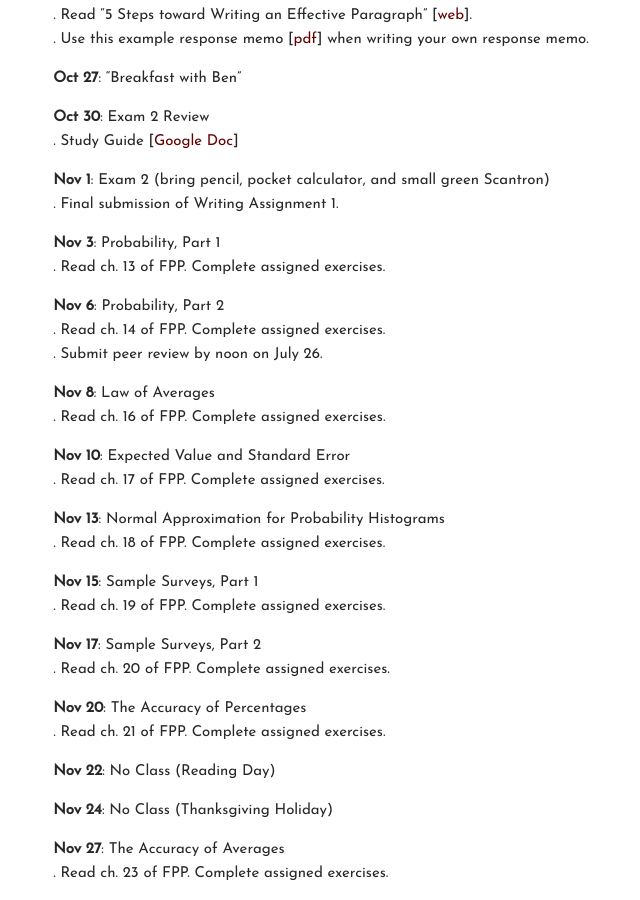
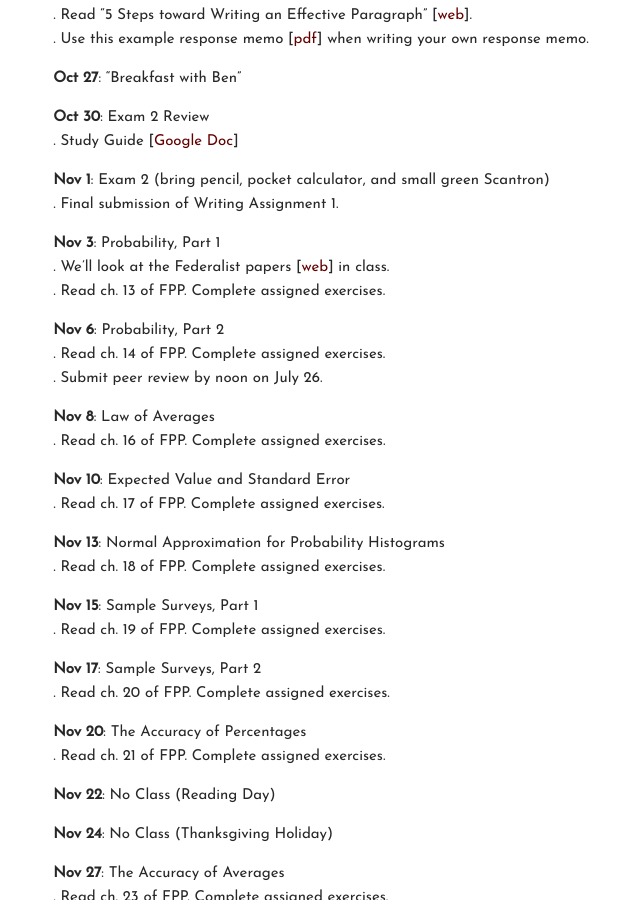
Before and after one commit to carlislerainey/carlislerainey.github.io, a Jekyll site: the page built from teaching/pols-209/index.md, in a window 1280 px wide and 900 px high, scrolled down 2884 px. Shown: the whole window, without its empty margins (409-1049 px from the left). Built offline with Jekyll 4.4.1, drawn with Linux system fonts in a browser that asks for light colours.

Commit message:
update 209

```diff
--- a/teaching/pols-209/index.md
+++ b/teaching/pols-209/index.md
@@ -134,6 +134,7 @@ Regression, Part 2
 . Final submission of Writing Assignment 1.
 
 **Nov 3**: Probability, Part 1
+. We'll look at the Federalist papers [[web](http://www.foundingfathers.info/federalistpapers/fedindex.htm)] in class.
 . Read ch. 13 of FPP. Complete assigned exercises.
 
 **Nov 6**: Probability, Part 2
```
